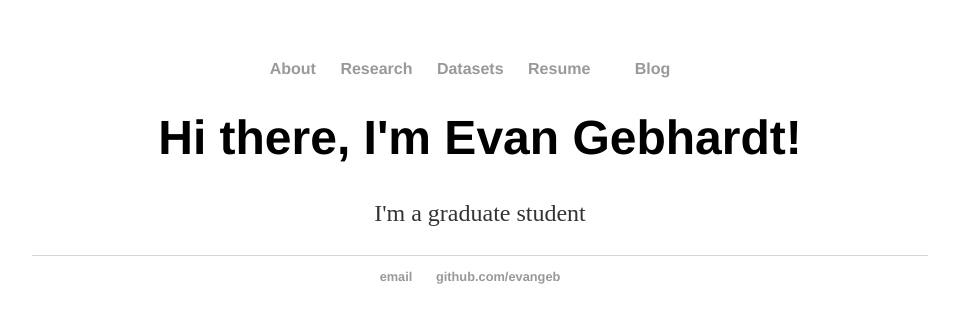
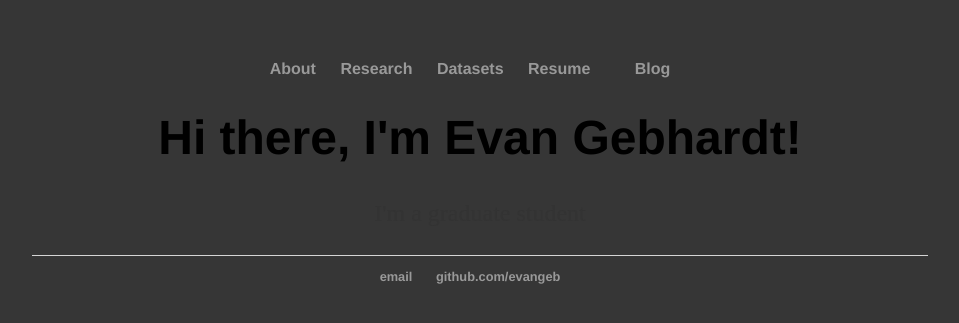
Before and after one commit to Evangeb/Evangeb.github.io, a Jekyll site: the page built from index.html, in a window 1280 px wide. Shown: the top 323 px of the page, without its empty margins (160-1119 px from the left). Built offline with Jekyll 4.4.1, drawn with Linux system fonts in a browser that asks for light colours.

Commit message:
Website Update

```diff
--- a/_layouts/default.html
+++ b/_layouts/default.html
@@ -5,7 +5,7 @@
 			<!-- link to main stylesheet -->
 			<link rel="stylesheet" type="text/css" href="/css/main.css">
 		</head>
-		<body>
+		<body style = "background-color:#363636;">
 			<nav>
 	    		<ul>
 	        		<li><a href="/">About</a></li>
```
